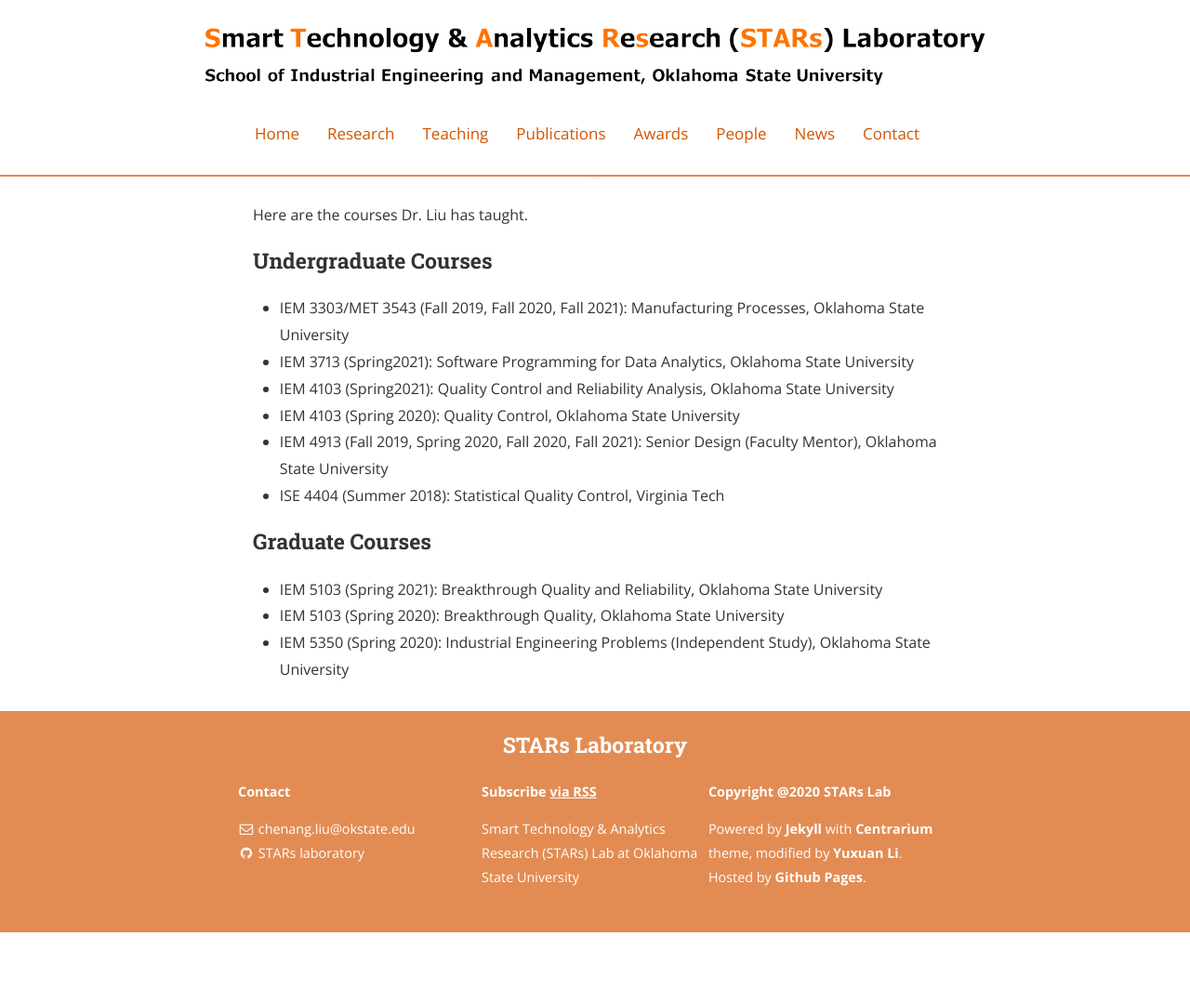
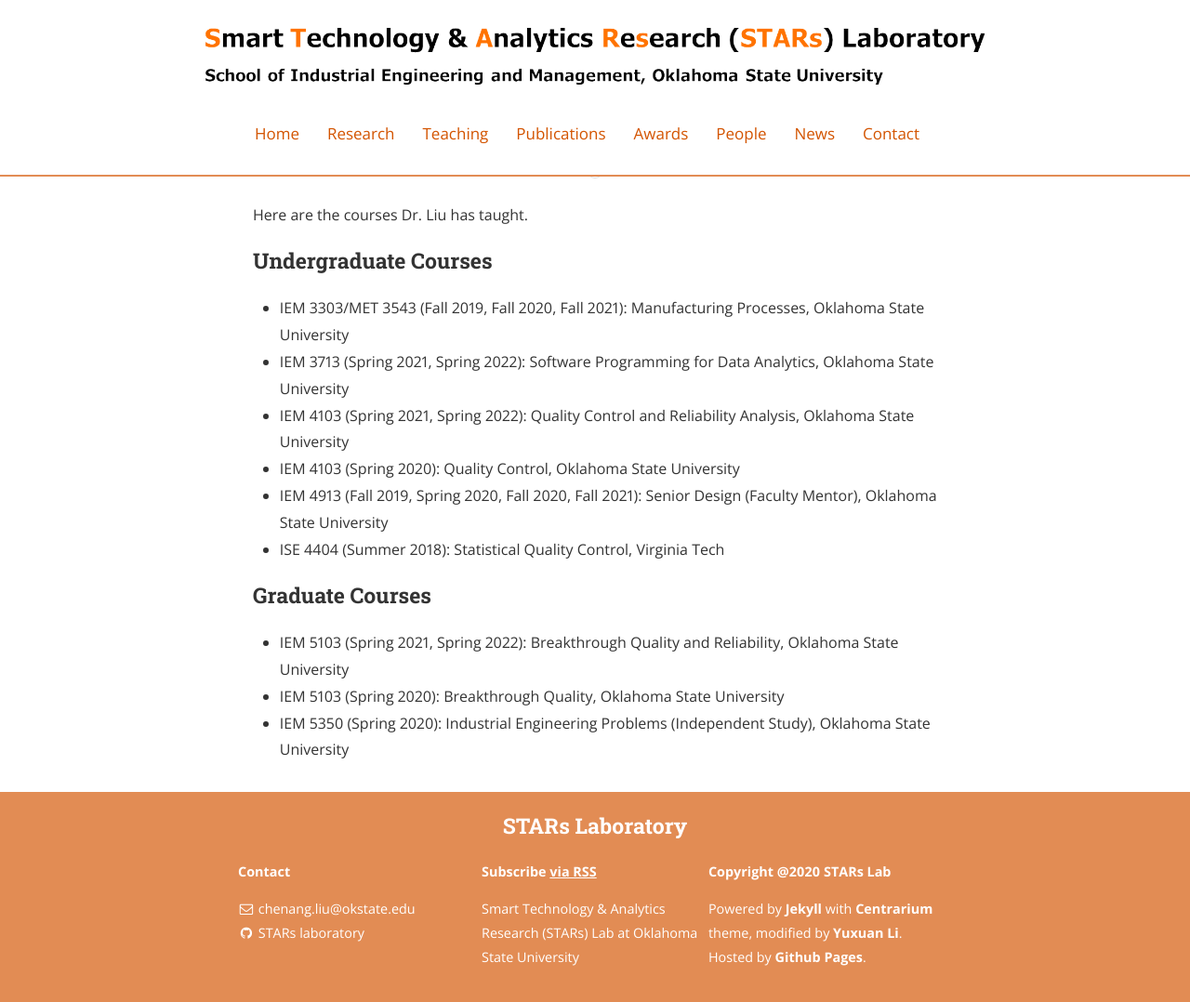
Before and after one commit to stars-laboratory/stars-laboratory.github.io, a Jekyll site: the page built from CTeaching.md, in a window 1280 px wide and 1090 px high. Shown: the top 1078 px of the window at 93% size. Built offline with Jekyll 4.4.1, drawn with Linux system fonts in a browser that asks for light colours; nearby versions of some CDN libraries.

Commit message:
Update CTeaching.md

```diff
--- a/CTeaching.md
+++ b/CTeaching.md
@@ -10,8 +10,8 @@ Here are the courses Dr. Liu has taught.
 ### Undergraduate Courses
 
 * IEM 3303/MET 3543 (Fall 2019, Fall 2020, Fall 2021): Manufacturing Processes, Oklahoma State University
-* IEM 3713 (Spring2021): Software Programming for Data Analytics, Oklahoma State University
-* IEM 4103 (Spring2021):  Quality Control and Reliability Analysis, Oklahoma State University
+* IEM 3713 (Spring 2021, Spring 2022): Software Programming for Data Analytics, Oklahoma State University
+* IEM 4103 (Spring 2021, Spring 2022):  Quality Control and Reliability Analysis, Oklahoma State University
 * IEM 4103 (Spring 2020): Quality Control, Oklahoma State University
 * IEM 4913 (Fall 2019, Spring 2020, Fall 2020, Fall 2021): Senior Design (Faculty Mentor), Oklahoma State University
 * ISE 4404 (Summer 2018): Statistical Quality Control, Virginia Tech
@@ -19,6 +19,6 @@ Here are the courses Dr. Liu has taught.
 
 ### Graduate Courses
 
-* IEM 5103 (Spring 2021): Breakthrough Quality and Reliability, Oklahoma State University
+* IEM 5103 (Spring 2021, Spring 2022): Breakthrough Quality and Reliability, Oklahoma State University
 * IEM 5103 (Spring 2020): Breakthrough Quality, Oklahoma State University
 * IEM 5350 (Spring 2020): Industrial Engineering Problems (Independent Study), Oklahoma State University
```
